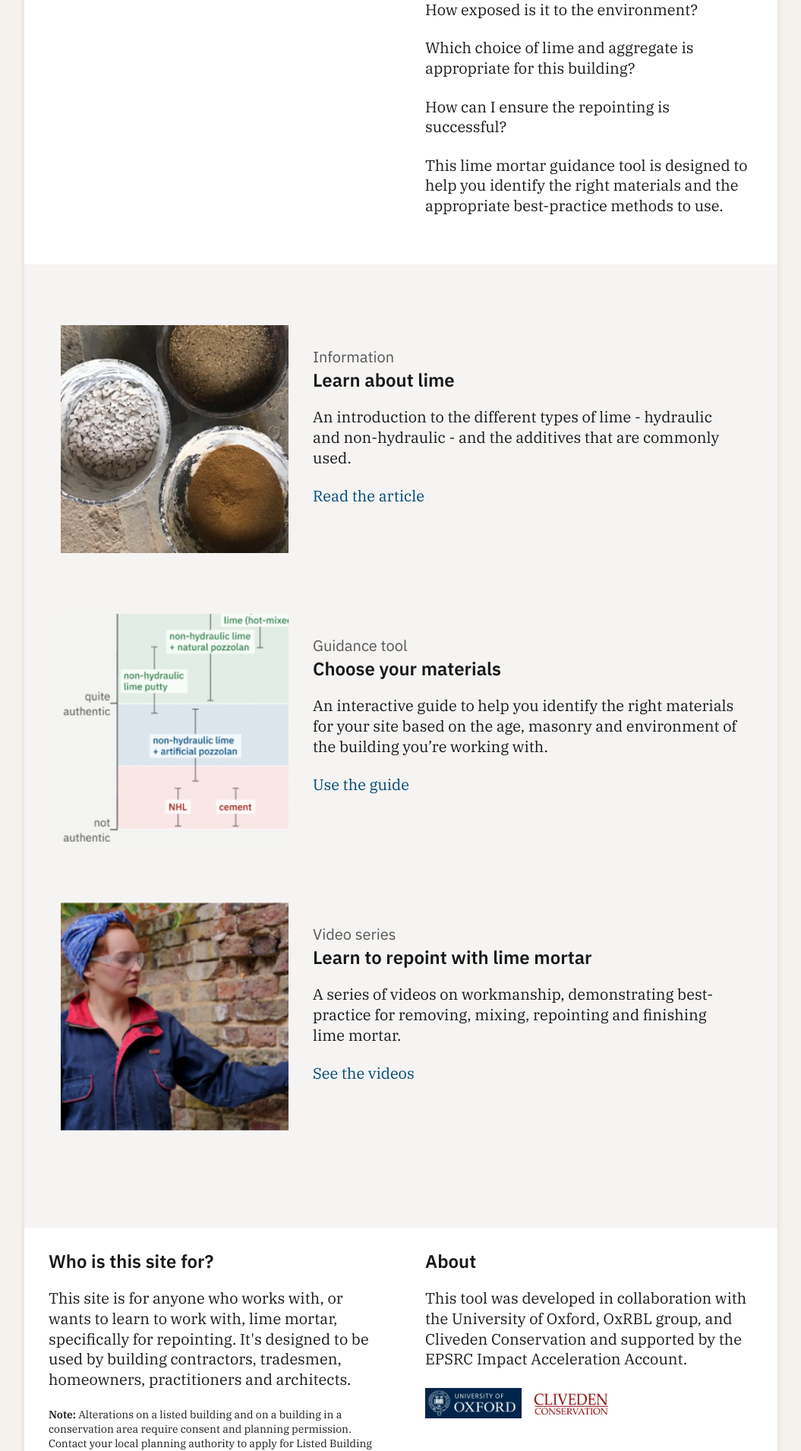
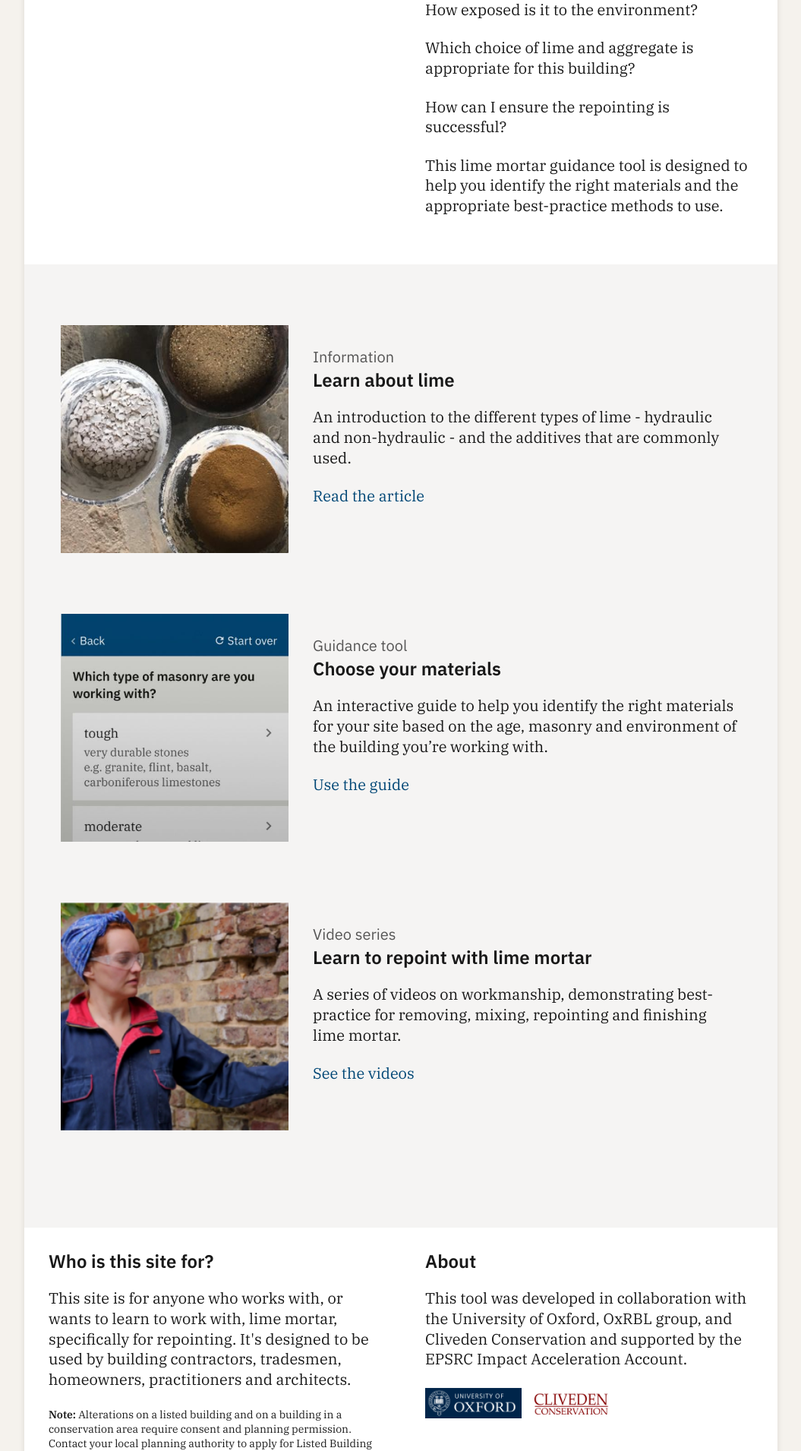
Before and after one commit to LucieFu/uselimemortar, a Jekyll site: the page built from index.html, in a window 1280 px wide. Shown: the part 743-2653 px from the top of the page at 76% size, without its empty margins (112-1167 px from the left). Built offline with Jekyll 4.4.1, drawn with Linux system fonts in a browser that asks for light colours.

Commit message:
Add type of masonry protoype image

```diff
--- a/css/main.css
+++ b/css/main.css
@@ -385,14 +385,12 @@ strong {
   .section-link {
     display: flex;
     text-align: left;
+    align-items: flex-start;
   }
   .section-link__image {
     margin-right: 32px;
   }
 }
-
-
-
 
 
 .link-title__title {
--- a/index.html
+++ b/index.html
@@ -13,7 +13,7 @@ section-links:
     sub-title: Guidance tool
     description: An interactive guide to help you identify the right materials for your site based on the age, masonry and environment of the building you’re working with.
     href: /guidance-tool/
-    image: /images/materials.jpg
+    image: /images/type-of-masonry.jpg
     link-text: Use the guide
   - title: Learn to repoint with lime mortar
     sub-title: Video series
```
Also changed, not shown: images/materials.jpg (deleted), images/type-of-masonry.jpg (added).
